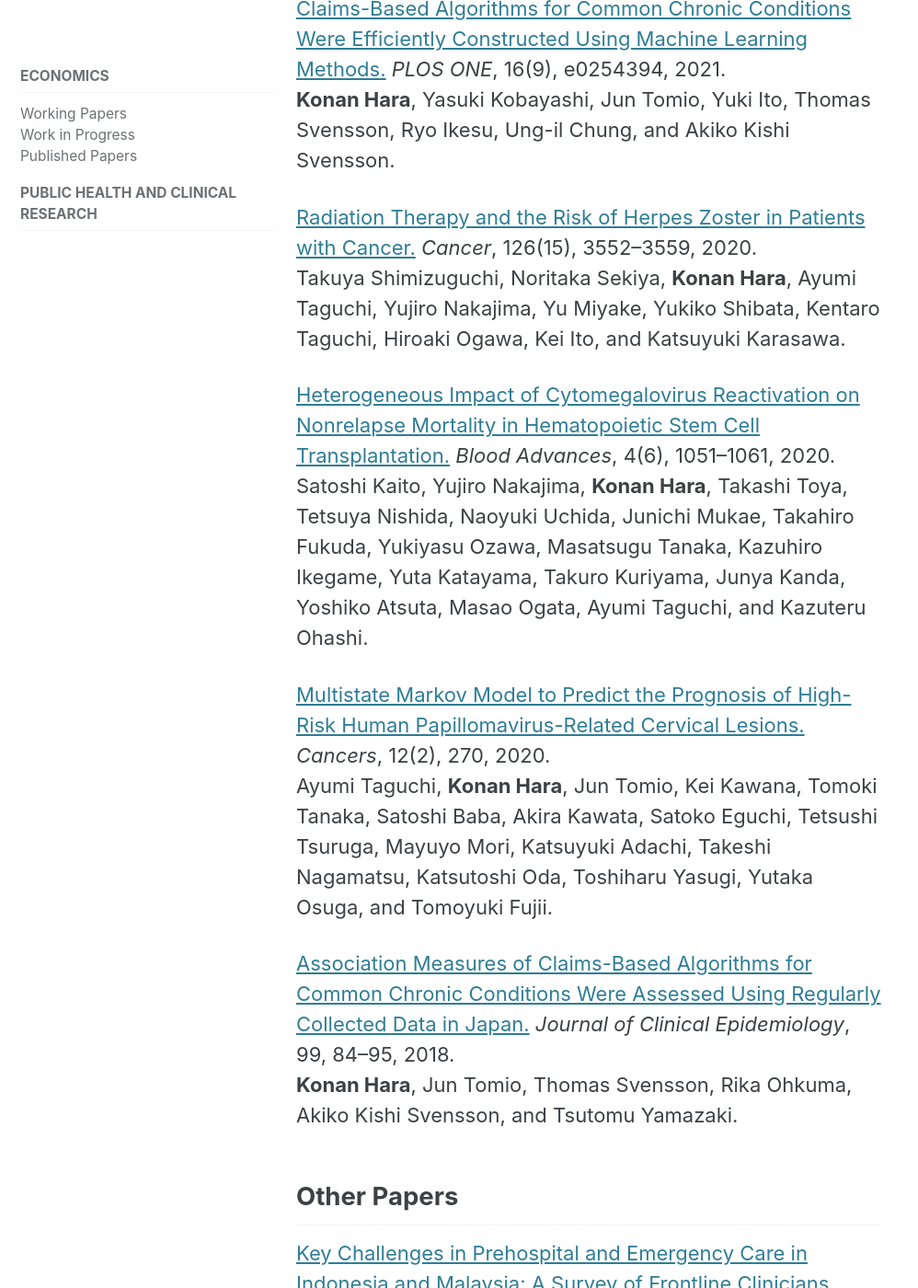
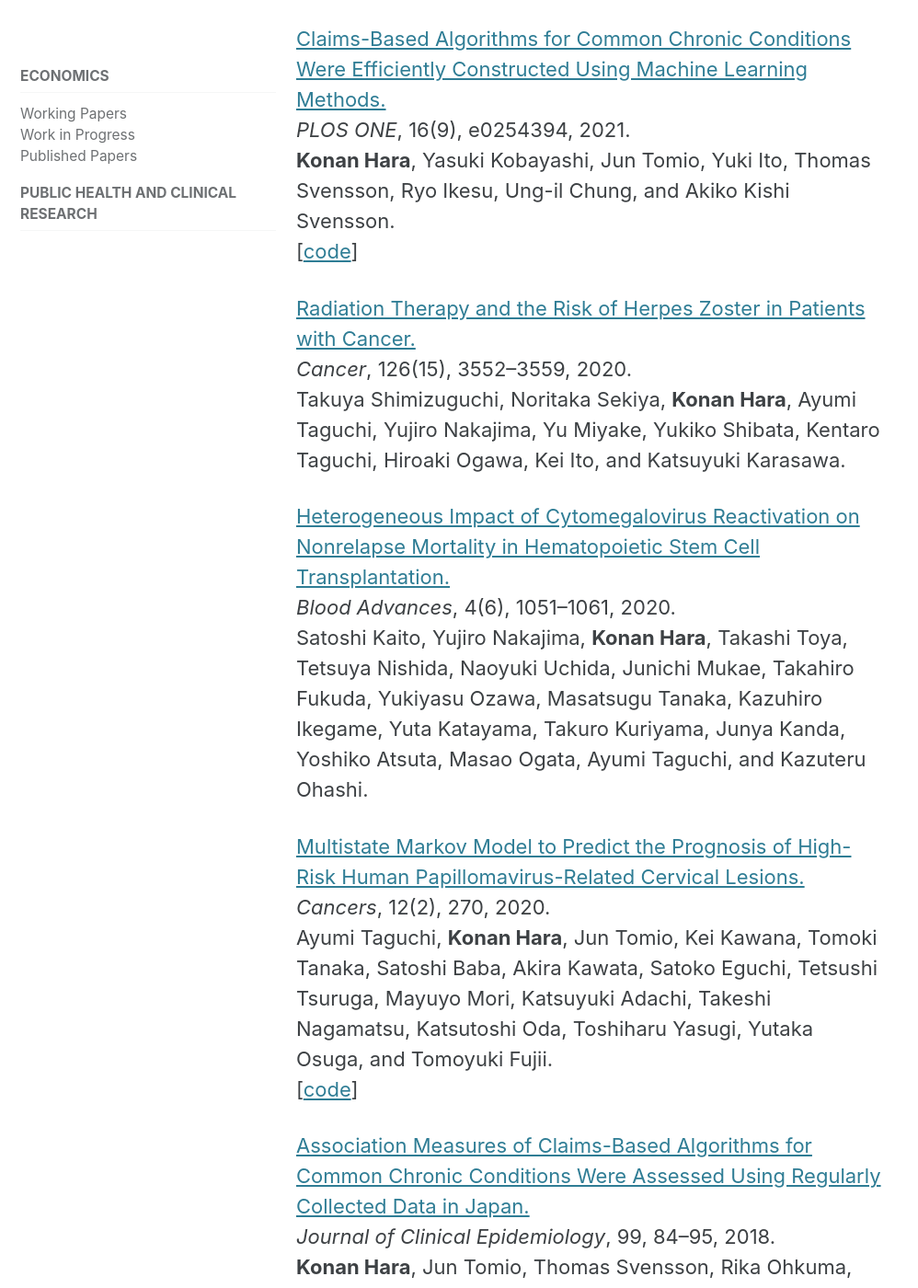
Before and after one commit to harakonan/harakonan.github.io, a Jekyll site: the page built from _research/research.md, in a window 1280 px wide and 1400 px high, scrolled down 3776 px. Shown: the whole window at 92% size, without its empty margins (0-998 px from the left). Built offline with Jekyll 4.4.1, drawn with Linux system fonts in a browser that asks for light colours; cached includes are drawn as plain includes.

Commit message:
some format changes

```diff
--- a/_cv/cv.html
+++ b/_cv/cv.html
@@ -1,6 +1,6 @@
 ---
 title: "CV"
-description: "Curriculum vitae for Konan Hara, Assistant Professor at the Department of Economics, Michigan State University."
+description: "Curriculum vitae: Assistant Professor at the Department of Economics, Michigan State University."
 permalink: /cv/
 ---
 
--- a/_includes/seo.html
+++ b/_includes/seo.html
@@ -60,7 +60,7 @@
 <meta property="og:type" content="{{ og_type }}">
 <meta property="og:locale" content="{{ site.locale | replace: "-", "_" | default: "en_US" }}">
 <meta property="og:site_name" content="{{ site.title }}">
-<meta property="og:title" content="{{ page.title | default: site.title | markdownify | strip_html | strip_newlines | escape_once }}">
+<meta property="og:title" content="{{ seo_title | default: site.title }}">
 <meta property="og:url" content="{{ canonical_url }}">
 
 {% if seo_description %}
@@ -75,7 +75,7 @@
 
 {% if site.twitter.username %}
   <meta name="twitter:site" content="@{{ site.twitter.username | replace: "@", "" }}">
-  <meta name="twitter:title" content="{{ page.title | default: site.title | markdownify | strip_html | strip_newlines | escape_once }}">
+  <meta name="twitter:title" content="{{ seo_title | default: site.title }}">
   <meta name="twitter:description" content="{{ seo_description }}">
   <meta name="twitter:url" content="{{ canonical_url }}">
 
--- a/_layouts/home.html
+++ b/_layouts/home.html
@@ -4,5 +4,5 @@ layout: archive
 
 {{ content }}
 
-<p>Assistant Professor at the Department of Economics, Michigan State University. <a href="/cv/">[CV]</a></p>
+<p>Assistant Professor at the Department of Economics, Michigan State University <a href="/cv/">[CV]</a></p>
 <p>I am interested in addressing policy-relevant issues with a focus on applied microeconomics. My main research fields are energy and environmental economics, industrial organization, and health economics. <a href="/research/">[Research]</a></p>
--- a/_research/research.md
+++ b/_research/research.md
@@ -31,49 +31,51 @@ Regulating Power Plant Emissions: Environmental Justice, Enforcement, and Regula
 ## Published Papers
 
 [The Effect of Inertia on Brand-Name versus Generic Drug Choices](https://doi.org/10.1016/j.jebo.2019.12.022)<br>
-(with Yuki Ito and Yasuki Kobayashi) *Journal of Economic Behavior & Organization*, 172, 364--379, April, 2020.
+(with Yuki Ito and Yasuki Kobayashi)<br>
+*Journal of Economic Behavior & Organization*, 172, 364--379, April, 2020.
 
 
 # Public Health and Clinical Research
 
 ## Selected Papers
 
-[Machine Learning Algorithm to Explore Patients With Heterogeneous Treatment Effects of Clinically Significant CMV Infection and Non-Relapse Mortality After HSCT.](https://onlinelibrary.wiley.com/doi/10.1002/jha2.70117)
-*eJHaem*,　6(4), 1–-11, 2025.<br>
+[Machine Learning Algorithm to Explore Patients With Heterogeneous Treatment Effects of Clinically Significant CMV Infection and Non-Relapse Mortality After HSCT.](https://onlinelibrary.wiley.com/doi/10.1002/jha2.70117)<br>
+*eJHaem*, 6(4), 1–-11, 2025.<br>
 Takashi Toya, Yujiro Nakajima, **Konan Hara**, Satoshi Kaito, Tetsuya Nishida, Naoyuki Uchida, Naoki Shingai, Wataru Takeda, Yukiyasu Ozawa, Masatsugu Tanaka, Satoshi Yoshihara, Yuta Katayama, Tetsuya Eto, Masashi Sawa, Shuichi Ota, Hiroyuki Ohigashi, Satoru Takada, Keisuke Kataoka, Junya Kanda, Takahiro Fukuda, Masao Ogata, Ayumi Taguchi, and Yoshiko Atsuta.
 
-[Machine-Learning Approaches to Predict Individualized Treatment Effect Using a Randomized Controlled Trial.](https://doi.org/10.1007/s10654-024-01185-7)
+[Machine-Learning Approaches to Predict Individualized Treatment Effect Using a Randomized Controlled Trial.](https://doi.org/10.1007/s10654-024-01185-7)<br>
 *European Journal of Epidemiology*, 40(2), 151--166, 2025.<br>
 Rikuta Hamaya, **Konan Hara**, Joann E Manson, Eric B Rimm, Frank M Sacks, Qiaochu Xue, Lu Qi, and Nancy R Cook.
 
 [Heterogeneous Treatment Effect of Dose‐Dense Paclitaxel Plus
-  Carboplatin Therapy for Advanced Ovarian Cancer.](https://doi.org/10.1002/ijc.34996)
+  Carboplatin Therapy for Advanced Ovarian Cancer.](https://doi.org/10.1002/ijc.34996)<br>
 *International Journal of Cancer*, 155(6), 1068--1077, 2024.<br>
 Ayumi Taguchi, Kosuke Kato, Akiko Furusawa, **Konan Hara**, Kenbun Sone, Kyosuke
   Yamada, Hiroaki Kajiyama, Muneaki Shimada, and Aikou Okamoto.
 
 [Prognosis of High‐Risk Human Papillomavirus‐Related Cervical
   Lesions: A Hidden Markov Model Analysis of a Single‐Center Cohort in
-  Japan.](https://doi.org/10.1002/cam4.4470)
+  Japan.](https://doi.org/10.1002/cam4.4470)<br>
 *Cancer Medicine*, 11(3), 664--675, 2022.<br>
 Ryo Ikesu, Ayumi Taguchi, **Konan Hara** (Co-corresponding Author), Kei Kawana, Tetsushi Tsuruga, Jun Tomio,
   and Yutaka Osuga.
 
 [Claims-Based Algorithms for Common Chronic Conditions Were
-  Efficiently Constructed Using Machine Learning Methods.](https://doi.org/10.1371/journal.pone.0254394)
+  Efficiently Constructed Using Machine Learning Methods.](https://doi.org/10.1371/journal.pone.0254394)<br>
 *PLOS ONE*, 16(9), e0254394, 2021.<br>
 **Konan Hara**, Yasuki Kobayashi, Jun Tomio, Yuki Ito, Thomas Svensson, Ryo Ikesu,
-  Ung-il Chung, and Akiko Kishi Svensson.
+  Ung-il Chung, and Akiko Kishi Svensson.<br>
+[[code](https://github.com/harakonan/research-public/tree/master/cba/machine-learning)]
 
 [Radiation Therapy and the Risk of Herpes Zoster in Patients with
-  Cancer.](https://doi.org/10.1002/cncr.32926)
+  Cancer.](https://doi.org/10.1002/cncr.32926)<br>
 *Cancer*, 126(15), 3552--3559, 2020.<br>
 Takuya Shimizuguchi, Noritaka Sekiya, **Konan Hara**, Ayumi Taguchi, Yujiro
   Nakajima, Yu Miyake, Yukiko Shibata, Kentaro Taguchi, Hiroaki Ogawa, Kei Ito,
   and Katsuyuki Karasawa.
 
 [Heterogeneous Impact of Cytomegalovirus Reactivation on Nonrelapse
-  Mortality in Hematopoietic Stem Cell Transplantation.](https://doi.org/10.1182/bloodadvances.2019000814)
+  Mortality in Hematopoietic Stem Cell Transplantation.](https://doi.org/10.1182/bloodadvances.2019000814)<br>
 *Blood Advances*, 4(6), 1051--1061, 2020.<br>
 Satoshi Kaito, Yujiro Nakajima, **Konan Hara**, Takashi Toya, Tetsuya Nishida,
   Naoyuki Uchida, Junichi Mukae, Takahiro Fukuda, Yukiyasu Ozawa, Masatsugu
@@ -81,27 +83,30 @@ Satoshi Kaito, Yujiro Nakajima, **Konan Hara**, Takashi Toya, Tetsuya Nishida,
   Yoshiko Atsuta, Masao Ogata, Ayumi Taguchi, and Kazuteru Ohashi.
 
 [Multistate Markov Model to Predict the Prognosis of High-Risk Human
-  Papillomavirus-Related Cervical Lesions.](https://doi.org/10.3390/cancers12020270)
+  Papillomavirus-Related Cervical Lesions.](https://doi.org/10.3390/cancers12020270)<br>
 *Cancers*, 12(2), 270, 2020.<br>
 Ayumi Taguchi, **Konan Hara**, Jun Tomio, Kei Kawana, Tomoki Tanaka, Satoshi Baba,
   Akira Kawata, Satoko Eguchi, Tetsushi Tsuruga, Mayuyo Mori, Katsuyuki Adachi,
   Takeshi Nagamatsu, Katsutoshi Oda, Toshiharu Yasugi, Yutaka Osuga, and
-  Tomoyuki Fujii.
+  Tomoyuki Fujii.<br>
+[[code](https://github.com/harakonan/research-public/tree/master/cin-markov)]
 
 [Association Measures of Claims-Based Algorithms for Common Chronic
-  Conditions Were Assessed Using Regularly Collected Data in Japan.](https://doi.org/10.1016/j.jclinepi.2018.03.004)
+  Conditions Were Assessed Using Regularly Collected Data in Japan.](https://doi.org/10.1016/j.jclinepi.2018.03.004)<br>
 *Journal of Clinical Epidemiology*, 99, 84--95, 2018.<br>
 **Konan Hara**, Jun Tomio, Thomas Svensson, Rika Ohkuma, Akiko Kishi Svensson, and
-  Tsutomu Yamazaki.
+  Tsutomu Yamazaki.<br>
+[[code](https://github.com/harakonan/research-public/tree/master/cba/checkup)]
 
 ## Other Papers
 
-[Key Challenges in Prehospital and Emergency Care in Indonesia and Malaysia: A Survey of Frontline Clinicians.](https://doi.org/10.1186/s13104-024-06916-3) *BMC Research Notes*, 17(1):287, 2024.<br>
+[Key Challenges in Prehospital and Emergency Care in Indonesia and Malaysia: A Survey of Frontline Clinicians.](https://doi.org/10.1186/s13104-024-06916-3)<br>
+*BMC Research Notes*, 17(1):287, 2024.<br>
 Akio Tokita, Hanako Nunokawa, Keibun Liu, Yuta Iwamoto, Tomohiro Sonoo, **Konan Hara**, Mikio Nakajima, Kiyomitsu Fukaguchi, Takanori Takeda, Amirudin Sanip, Dafsah A. Juzar, a/l Harvendhar Singh Gurjeet Singh, Lukito Condro, Monalisa Tobing, Muhammad Abdus-Syakur bin Abu Hasan, Nik Hisamuddin Nik Abdul Rahman, Orizanov Mahisa, Ramdinal Aviesena Zairinal, Mohd Khairulizwan Bin Ramli, Mohd Afiq Mohd Nor, Tadahiro Goto, and Mohd Idzwan Bin Zakaria.
 
 [Increased Risk of Placenta Previa and Preterm Birth in Pregnant
   Women With Endometriosis/Adenomyosis: A Propensity‐Score Matching Analysis
-  of a Nationwide Perinatal Database in Japan.](https://doi.org/10.1111/jog.15849)
+  of a Nationwide Perinatal Database in Japan.](https://doi.org/10.1111/jog.15849)<br>
 *Journal of Obstetrics and Gynaecology Research*, 50(3):351--357,
   2024.<br>
 Kosuke Kato, Takayuki Iriyama, **Konan Hara**, Kensuke Suzuki, Ayako Hashimoto,
@@ -110,7 +115,7 @@ Kosuke Kato, Takayuki Iriyama, **Konan Hara**, Kensuke Suzuki, Ayako Hashimoto,
   Yutaka Osuga.
 
 [Heterogeneous Effects of Cytotoxic Chemotherapies for
-  Platinum-Resistant Ovarian Cancer.](https://doi.org/10.1007/s10147-023-02367-1)
+  Platinum-Resistant Ovarian Cancer.](https://doi.org/10.1007/s10147-023-02367-1)<br>
 *International Journal of Clinical Oncology*, 28(9), 1207--1217,
   2023.<br>
 Katsuhiko Nara, Ayumi Taguchi, Takehito Yamamoto, **Konan Hara**, Yuri Tojima,
@@ -118,21 +123,21 @@ Katsuhiko Nara, Ayumi Taguchi, Takehito Yamamoto, **Konan Hara**, Yuri Tojima,
   Sone, Mayuyo Mori, Tappei Takada, and Yutaka Osuga.
 
 [Heterogeneous Treatment Effects of Adjuvant Therapy for Patients
-   with Cervical Cancer in the Intermediate‐Risk Group.](https://doi.org/10.1002/cam4.6460)
+   with Cervical Cancer in the Intermediate‐Risk Group.](https://doi.org/10.1002/cam4.6460)<br>
 *Cancer Medicine*, 12(18), 18557--18567, 2023.<br>
 Ayumi Taguchi, Kosuke Kato, **Konan Hara**, Akiko Furusawa, Yujiro Nakajima,
   Chihiro Ishizawa, Michihiro Tanikawa, Kenbun Sone, Mayuyo Mori, Muneaki
   Shimada, Aikou Okamoto, and Munetaka Takekuma.
 
 [Gestational Stage-Specific Association of Hemoglobin Concentration
-  with the Risk of Preterm Birth and Small for Gestational Age.](https://doi.org/10.14390/jsshp.HRP2023-001)
+  with the Risk of Preterm Birth and Small for Gestational Age.](https://doi.org/10.14390/jsshp.HRP2023-001)<br>
 *Hypertension Research in Pregnancy*, 11(2), 25--35, 2023.<br>
 Masatake Toshimitsu, Norikazu Ueki, **Konan Hara**, Jun Takeda, Shintaro Makino,
   Kosuke Kato, Keiichi Kumasawa, Takayuki Iriyama, Takeshi Nagamatsu, and
   Yutaka Osuga.
 
 [Impact of Lung Function Impairment after Allogeneic Hematopoietic
-  Stem Cell Transplantation.](https://doi.org/10.1038/s41598-022-18553-6)
+  Stem Cell Transplantation.](https://doi.org/10.1038/s41598-022-18553-6)<br>
 *Scientific Reports*, 12(1), 14155, 2022.<br>
 Yuya Kishida, Naoki Shingai, **Konan Hara**, Makiko Yomota, Chika Kato, Satoshi
   Sakai, Yasuhiro Kambara, Yuya Atsuta, Ryosuke Konuma, Atsushi Wada, Daisuke
@@ -142,54 +147,54 @@ Yuya Kishida, Naoki Shingai, **Konan Hara**, Makiko Yomota, Chika Kato, Satoshi
 
 [Acceptance, Barriers, and Facilitators to Implementing Artificial
   Intelligence–Based Decision Support Systems in Emergency Departments:
-  Quantitative and Qualitative Evaluation.](https://doi.org/10.2196/36501)
+  Quantitative and Qualitative Evaluation.](https://doi.org/10.2196/36501)<br>
 *JMIR Formative Research*, 6(6), e36501, 2022.<br>
 Ryo Fujimori, Keibun Liu, Shoko Soeno, Hiromu Naraba, Kentaro Ogura, **Konan Hara**,
   Tomohiro Sonoo, Takayuki Ogura, Kensuke Nakamura, and Tadahiro Goto.
 
 [Adherence to Daily, Weekly, and Monthly Dosing Regimens of
   Bisphosphonates for Osteoporosis Treatment in Postmenopausal Women in Japan:
-  A Retrospective Study Using Claims Data.](https://doi.org/10.1620/tjem.255.147)
+  A Retrospective Study Using Claims Data.](https://doi.org/10.1620/tjem.255.147)<br>
 *The Tohoku Journal of Experimental Medicine*, 255(2), 147--155,
   2021.<br>
 Yuki Kosaka, Takehiro Sugiyama, **Konan Hara**, and Yasuki Kobayashi.
 
 [Knowledge, Experience, and Perceptions of Generic Drugs among
   Middle-Aged Adults and Their Willingness-to-Pay: A Nationwide Online Survey
-  in Japan.](https://doi.org/10.1620/tjem.255.9)
+  in Japan.](https://doi.org/10.1620/tjem.255.9)<br>
 *The Tohoku Journal of Experimental Medicine*, 255(1), 9--17,
   2021.<br>
 Yuki Ito, **Konan Hara**, Hajime Sato, and Jun Tomio.
 
 [Clinical Performance of Early Warning Scoring Systems for
-  Identifying Sepsis among Anti-hypertensive Agent Users.](https://doi.org/10.1016/j.ajem.2021.03.091)
+  Identifying Sepsis among Anti-hypertensive Agent Users.](https://doi.org/10.1016/j.ajem.2021.03.091)<br>
 *The American Journal of Emergency Medicine*, 48, 120--127, 2021.<br>
 Itsuki Osawa, Tomohiro Sonoo, Shoko Soeno, **Konan Hara**, Kensuke Nakamura, and
   Tadahiro Goto.
 
 [Association of Initial Potassium Levels with the Type of Stroke in
-  the Emergency Department.](https://doi.org/10.1016/j.jstrokecerebrovasdis.2021.105875)
+  the Emergency Department.](https://doi.org/10.1016/j.jstrokecerebrovasdis.2021.105875)<br>
 *Journal of Stroke and Cerebrovascular Diseases*, 30(8), 105875,
   2021.<br>
 Kiyomitsu Fukaguchi, Hiroshi Yamagami, Shoko Soeno, **Konan Hara**, Toru Shirakawa,
   Tomohiro Sonoo, Kensuke Nakamura, and Tadahiro Goto.
 
 [Initial Assessment in Emergency Departments by Chief Complaint and
-  Respiratory Rate.](https://doi.org/10.1002/jgf2.423)
+  Respiratory Rate.](https://doi.org/10.1002/jgf2.423)<br>
 *Journal of General and Family Medicine*, 22(4), 202--208, 2021.<br>
 Shoko Soeno, **Konan Hara**, Ryo Fujimori, Katsuhiko Hashimoto, Toru Shirakawa,
   Tomohiro Sonoo, Kensuke Nakamura, and Tadahiro Goto.
 
 [Validation of Chief Complaints, Medical History, Medications, and
   Physician Diagnoses Structured with an Integrated Emergency Department
-  Information System in Japan: The Next Stage ER System.](https://doi.org/10.1002/ams2.554)
+  Information System in Japan: The Next Stage ER System.](https://doi.org/10.1002/ams2.554)<br>
 *Acute Medicine & Surgery*, 7(1), 1--8, 2020.<br>
 Tadahiro Goto, **Konan Hara**, Katsuhiko Hashimoto, Shoko Soeno, Toru Shirakawa,
   Tomohiro Sonoo, and Kensuke Nakamura.
 
 [Clinical Outcomes in Donors and Recipients of Kidney
   Transplantations Involving Medically Complex Living Donors – A
-  Retrospective Study.](https://doi.org/10.1111/tri.13699)
+  Retrospective Study.](https://doi.org/10.1111/tri.13699)<br>
 *Transplant International*, 33(11), 1417--1423, 2020.<br>
 Yoshitaka Kinoshita, Takashi Yagisawa, Toru Sugihara, **Konan Hara**, Saki
   Takeshima, Taro Kubo, Takahiro Shinzato, Toshihiro Shimizu, Michiko Suzuki,
@@ -197,7 +202,7 @@ Yoshitaka Kinoshita, Takashi Yagisawa, Toru Sugihara, **Konan Hara**, Saki
   Haruki Kume, and Tetsuya Fujimura.
 
 [Differential Expression of Human Papillomavirus 16-, 18-, 52-, and
-  58-Derived Transcripts in Cervical Intraepithelial Neoplasia.](https://doi.org/10.1186/s12985-020-01306-0)
+  58-Derived Transcripts in Cervical Intraepithelial Neoplasia.](https://doi.org/10.1186/s12985-020-01306-0)<br>
 *Virology Journal*, 17(1), 32, 2020.<br>
 Satoshi Baba, Ayumi Taguchi, Akira Kawata, **Konan Hara**, Satoko Eguchi, Mayuyo
   Mori, Katsuyuki Adachi, Seiichiro Mori, Takashi Iwata, Akira Mitsuhashi,
@@ -206,7 +211,7 @@ Satoshi Baba, Ayumi Taguchi, Akira Kawata, **Konan Hara**, Satoko Eguchi, Mayuyo
 
 [Postradiotherapy Persistent Lymphopenia as a Poor Prognostic Factor
   in Patients with Cervical Cancer Receiving Radiotherapy: A Single-Center,
-  Retrospective Study.](https://doi.org/10.1007/s10147-020-01623-y)
+  Retrospective Study.](https://doi.org/10.1007/s10147-020-01623-y)<br>
 *International Journal of Clinical Oncology*, 25(5), 955--962,
   2020.<br>
 Ayumi Taguchi, Akiko Furusawa, Kei Ito, Yujiro Nakajima, Takuya Shimizuguchi,
@@ -214,12 +219,12 @@ Ayumi Taguchi, Akiko Furusawa, Kei Ito, Yujiro Nakajima, Takuya Shimizuguchi,
   Toshiharu Yasugi.
 
 [Can Income-Based Co-payment Rates Improve Disparity? The Case of the
-  Choice between Brand-Name and Generic Drugs.](https://doi.org/10.1186/s12913-019-4598-8)
+  Choice between Brand-Name and Generic Drugs.](https://doi.org/10.1186/s12913-019-4598-8)<br>
 *BMC Health Services Research*, 19(1), 780, 2019.<br>
 Yuki Ito, **Konan Hara**, Byung-kwang Yoo, Jun Tomio, and Yasuki Kobayashi.
 
 [Plasma Cell Neoplasm as a Risk Factor for Early Thrombosis of
-  Arteriovenous Fistula.](https://doi.org/10.1111/hdi.12581)
+  Arteriovenous Fistula.](https://doi.org/10.1111/hdi.12581)<br>
 *Hemodialysis International*, 22(2), 176--179, 2018.<br>
 Yoshitaka Kinoshita, Akira Ishikawa, **Konan Hara**, Toru Sugihara, Yoshitaka
   Ishibashi, and Yukio Homma.
```
Also changed, not shown: other parts of _research/research.md (+1 -1 lines), _pages/teaching.md (+1 -1 lines).
